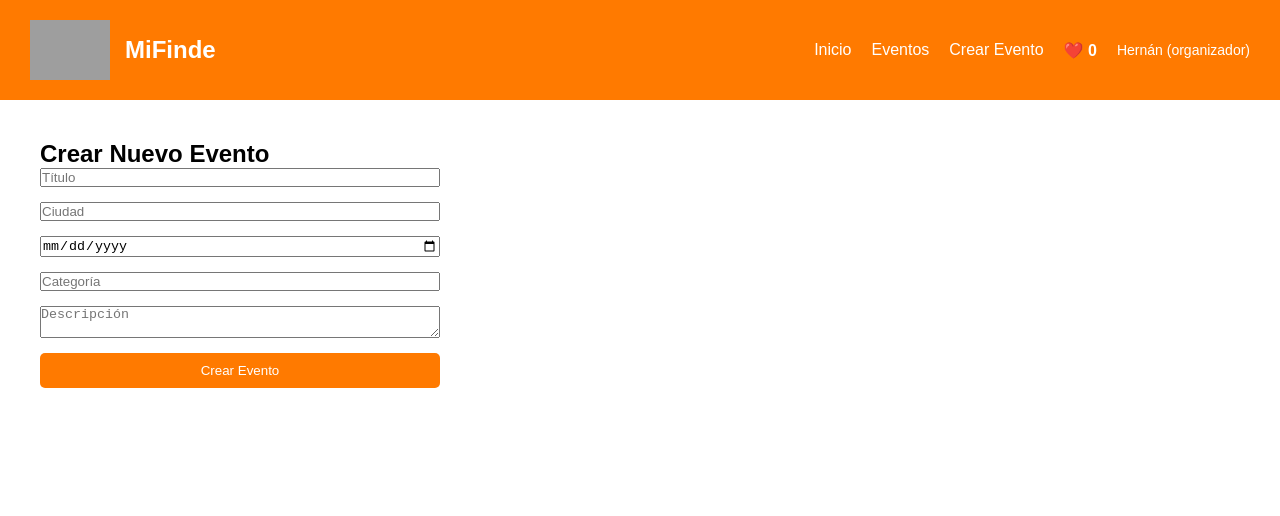
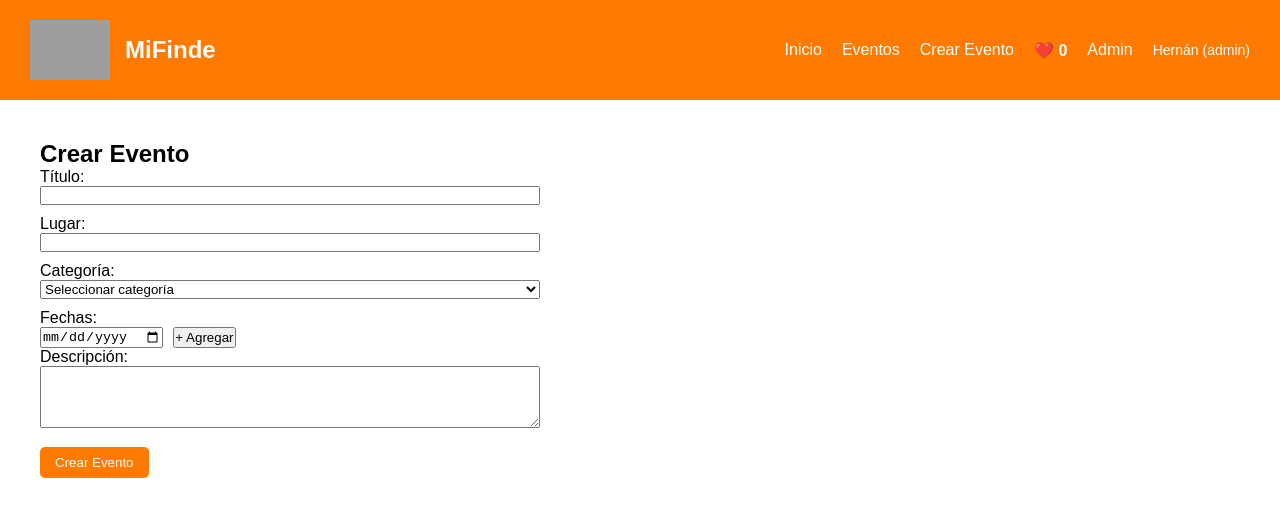
Before and after one commit to hernansp2327/mifinde, a React (Vite) app: page /crear-evento in a window 1280 px wide. Shown: the top 516 px of the page. Built offline with nearby package versions, Linux system fonts and the light colour scheme; grey boxes are pictures that could not be loaded.

Commit message:
MiFinde estable con descripcion y fechas multiples

```diff
--- a/src/App.jsx
+++ b/src/App.jsx
@@ -6,16 +6,22 @@ import { FavoritosContext, FavoritosProvider } from "./context/FavoritosContext"
 import { UserContext, UserProvider } from "./context/UserContext"
 import { EventosProvider } from "./context/EventosContext"
 
+import ProtectedRoute from "./components/ProtectedRoute"
+
 import Home from "./pages/Home"
 import Eventos from "./pages/Eventos"
 import EventoDetalle from "./pages/EventoDetalle"
 import MisEventos from "./pages/MisEventos"
 import CrearEvento from "./pages/CrearEvento"
+import Admin from "./pages/Admin"
 
 function AppContent() {
 
   const { favoritos } = useContext(FavoritosContext)
   const { usuario } = useContext(UserContext)
+
+  const puedeCrearEvento =
+    usuario.rol === "admin" || usuario.rol === "organizador"
 
   return (
     <BrowserRouter>
@@ -52,7 +58,7 @@ function AppContent() {
               Eventos
             </Link>
 
-            {usuario.rol === "organizador" && (
+            {puedeCrearEvento && (
               <Link
                 to="/crear-evento"
                 style={{ color: "white", textDecoration: "none" }}
@@ -72,6 +78,15 @@ function AppContent() {
               ❤️ {favoritos.length}
             </Link>
 
+            {usuario.rol === "admin" && (
+              <Link
+                to="/admin"
+                style={{ color: "white", textDecoration: "none" }}
+              >
+                Admin
+              </Link>
+            )}
+
             <span style={{ color: "white", fontSize: "14px" }}>
               {usuario.nombre} ({usuario.rol})
             </span>
@@ -85,7 +100,24 @@ function AppContent() {
             <Route path="/eventos" element={<Eventos />} />
             <Route path="/eventos/:id" element={<EventoDetalle />} />
             <Route path="/mis-eventos" element={<MisEventos />} />
-            <Route path="/crear-evento" element={<CrearEvento />} />
+
+            <Route
+              path="/crear-evento"
+              element={
+                puedeCrearEvento
+                  ? <CrearEvento />
+                  : <Home />
+              }
+            />
+
+            <Route
+              path="/admin"
+              element={
+                <ProtectedRoute requiredRole="admin">
+                  <Admin />
+                </ProtectedRoute>
+              }
+            />
           </Routes>
         </div>
 
--- /dev/null
+++ b/src/components/ProtectedRoute.jsx
@@ -0,0 +1,14 @@
+import { useContext } from "react"
+import { Navigate } from "react-router-dom"
+import { UserContext } from "../context/UserContext"
+
+export default function ProtectedRoute({ children, requiredRole }) {
+
+  const { usuario } = useContext(UserContext)
+
+  if (!usuario || usuario.rol !== requiredRole) {
+    return <Navigate to="/" replace />
+  }
+
+  return children
+}
--- a/src/context/UserContext.jsx
+++ b/src/context/UserContext.jsx
@@ -7,7 +7,7 @@ export function UserProvider({ children }) {
   // Simulamos usuario logueado
   const [usuario, setUsuario] = useState({
     nombre: "Hernán",
-    rol: "organizador" // cambiar a "usuario" para probar
+    rol: "admin" // cambiar a "usuario" para probar
   })
 
   const cambiarRol = (nuevoRol) => {
--- /dev/null
+++ b/src/pages/Admin.jsx
@@ -0,0 +1,153 @@
+import { useContext } from "react"
+import { EventosContext } from "../context/EventosContext"
+
+export default function Admin() {
+
+  const {
+    eventos,
+    deleteEvent,
+    toggleFeatured,
+    approveEvent,
+    rejectEvent
+  } = useContext(EventosContext)
+
+  const pendientes = eventos.filter(e => e.estado === "pendiente")
+  const aprobados = eventos.filter(e => e.estado === "aprobado")
+  const rechazados = eventos.filter(e => e.estado === "rechazado")
+
+  const renderFechas = (evento) => {
+    // Compatibilidad con eventos viejos (fecha única)
+    if (evento.fechas && evento.fechas.length > 0) {
+      return (
+        <ul>
+          {evento.fechas.map((f, i) => (
+            <li key={i}>{f}</li>
+          ))}
+        </ul>
+      )
+    }
+
+    if (evento.fecha) {
+      return <p>{evento.fecha}</p>
+    }
+
+    return <p>Sin fecha</p>
+  }
+
+  const renderEvento = (evento) => (
+    <div
+      key={evento.id}
+      style={{
+        border: "1px solid #ccc",
+        padding: "15px",
+        marginBottom: "15px",
+        borderRadius: "8px",
+        background:
+          evento.estado === "pendiente"
+            ? "#fff8e6"
+            : evento.estado === "rechazado"
+            ? "#ffe6e6"
+            : "#ffffff"
+      }}
+    >
+      <h3>{evento.titulo}</h3>
+
+      <p><strong>Estado:</strong> {evento.estado}</p>
+
+      <p><strong>Fechas:</strong></p>
+      {renderFechas(evento)}
+
+      <div style={{ display: "flex", gap: "10px", marginTop: "15px", flexWrap: "wrap" }}>
+
+        {evento.estado === "pendiente" && (
+          <>
+            <button
+              onClick={() => approveEvent(evento.id)}
+              style={{
+                padding: "6px 10px",
+                background: "green",
+                color: "white",
+                border: "none",
+                borderRadius: "5px",
+                cursor: "pointer"
+              }}
+            >
+              Aprobar
+            </button>
+
+            <button
+              onClick={() => rejectEvent(evento.id)}
+              style={{
+                padding: "6px 10px",
+                background: "orange",
+                color: "white",
+                border: "none",
+                borderRadius: "5px",
+                cursor: "pointer"
+              }}
+            >
+              Rechazar
+            </button>
+          </>
+        )}
+
+        {evento.estado === "aprobado" && (
+          <button
+            onClick={() => toggleFeatured(evento.id)}
+            style={{
+              padding: "6px 10px",
+              background: "#ff7a00",
+              color: "white",
+              border: "none",
+              borderRadius: "5px",
+              cursor: "pointer"
+            }}
+          >
+            {evento.destacado ? "Quitar Destacado" : "Destacar"}
+          </button>
+        )}
+
+        <button
+          onClick={() => deleteEvent(evento.id)}
+          style={{
+            padding: "6px 10px",
+            background: "red",
+            color: "white",
+            border: "none",
+            borderRadius: "5px",
+            cursor: "pointer"
+          }}
+        >
+          Eliminar
+        </button>
+
+      </div>
+    </div>
+  )
+
+  return (
+    <div>
+
+      <h2>Panel de Administración</h2>
+
+      <h3 style={{ marginTop: "30px" }}>
+        🟡 Pendientes ({pendientes.length})
+      </h3>
+      {pendientes.length === 0 && <p>No hay eventos pendientes.</p>}
+      {pendientes.map(renderEvento)}
+
+      <h3 style={{ marginTop: "30px" }}>
+        🟢 Aprobados ({aprobados.length})
+      </h3>
+      {aprobados.length === 0 && <p>No hay eventos aprobados.</p>}
+      {aprobados.map(renderEvento)}
+
+      <h3 style={{ marginTop: "30px" }}>
+        🔴 Rechazados ({rechazados.length})
+      </h3>
+      {rechazados.length === 0 && <p>No hay eventos rechazados.</p>}
+      {rechazados.map(renderEvento)}
+
+    </div>
+  )
+}
--- a/src/pages/CrearEvento.jsx
+++ b/src/pages/CrearEvento.jsx
@@ -1,88 +1,125 @@
 import { useState, useContext } from "react"
 import { useNavigate } from "react-router-dom"
 import { EventosContext } from "../context/EventosContext"
+import { UserContext } from "../context/UserContext"
 
-function CrearEvento() {
+export default function CrearEvento() {
 
   const { agregarEvento } = useContext(EventosContext)
+  const { usuario } = useContext(UserContext)
   const navigate = useNavigate()
 
-  const [form, setForm] = useState({
-    titulo: "",
-    lugar: "",
-    fecha: "",
-    categoria: "",
-    descripcion: ""
-  })
+  const [titulo, setTitulo] = useState("")
+  const [lugar, setLugar] = useState("")
+  const [categoria, setCategoria] = useState("")
+  const [descripcion, setDescripcion] = useState("")
+  const [fechas, setFechas] = useState([])
+  const [fechaInput, setFechaInput] = useState("")
 
-  const handleChange = (e) => {
-    setForm({
-      ...form,
-      [e.target.name]: e.target.value
-    })
+  const agregarFecha = () => {
+    if (fechaInput && !fechas.includes(fechaInput)) {
+      setFechas([...fechas, fechaInput])
+      setFechaInput("")
+    }
   }
 
   const handleSubmit = (e) => {
     e.preventDefault()
 
-    agregarEvento(form)
+    if (!titulo || !lugar || !categoria || fechas.length === 0) {
+      alert("Completá todos los campos obligatorios")
+      return
+    }
+
+    agregarEvento({
+      titulo,
+      lugar,
+      categoria,
+      descripcion,
+      fechas,
+      creador: usuario.nombre
+    })
 
     navigate("/eventos")
   }
 
   return (
     <div>
-      <h2>Crear Nuevo Evento</h2>
+      <h2>Crear Evento</h2>
 
-      <form onSubmit={handleSubmit} style={{ display: "flex", flexDirection: "column", gap: "15px", maxWidth: "400px" }}>
+      <form onSubmit={handleSubmit} style={{ maxWidth: "500px" }}>
 
+        <div>
+          <label>Título:</label>
           <input
             type="text"
-          name="titulo"
-          placeholder="Título"
-          value={form.titulo}
-          onChange={handleChange}
-          required
+            value={titulo}
+            onChange={(e) => setTitulo(e.target.value)}
+            style={{ width: "100%", marginBottom: "10px" }}
           />
+        </div>
 
+        <div>
+          <label>Lugar:</label>
           <input
             type="text"
-          name="lugar"
-          placeholder="Ciudad"
-          value={form.lugar}
-          onChange={handleChange}
-          required
+            value={lugar}
+            onChange={(e) => setLugar(e.target.value)}
+            style={{ width: "100%", marginBottom: "10px" }}
           />
+        </div>
 
+        <div>
+          <label>Categoría:</label>
+          <select
+            value={categoria}
+            onChange={(e) => setCategoria(e.target.value)}
+            style={{ width: "100%", marginBottom: "10px" }}
+          >
+            <option value="">Seleccionar categoría</option>
+            <option value="Fiesta">Fiesta</option>
+            <option value="Festival">Festival</option>
+            <option value="Concierto">Concierto</option>
+            <option value="Gastronómico">Gastronómico</option>
+            <option value="Tradicionalista">Tradicionalista</option>
+            <option value="Deportivo">Deportivo</option>
+          </select>
+        </div>
+
+        <div>
+          <label>Fechas:</label>
+          <div style={{ display: "flex", gap: "10px" }}>
             <input
               type="date"
-          name="fecha"
-          value={form.fecha}
-          onChange={handleChange}
-          required
+              value={fechaInput}
+              onChange={(e) => setFechaInput(e.target.value)}
             />
+            <button type="button" onClick={agregarFecha}>
+              + Agregar
+            </button>
+          </div>
 
-        <input
-          type="text"
-          name="categoria"
-          placeholder="Categoría"
-          value={form.categoria}
-          onChange={handleChange}
-          required
+          <ul>
+            {fechas.map((f, i) => (
+              <li key={i}>{f}</li>
+            ))}
+          </ul>
+        </div>
+
+        <div>
+          <label>Descripción:</label>
+          <textarea
+            value={descripcion}
+            onChange={(e) => setDescripcion(e.target.value)}
+            rows="4"
+            style={{ width: "100%", marginBottom: "15px" }}
           />
-
-        <textarea
-          name="descripcion"
-          placeholder="Descripción"
-          value={form.descripcion}
-          onChange={handleChange}
-          required
-        />
+        </div>
 
         <button
           type="submit"
           style={{
-            padding: "10px",
+            padding: "8px 15px",
             background: "#ff7a00",
             color: "white",
             border: "none",
@@ -97,5 +134,3 @@ function CrearEvento() {
     </div>
   )
 }
-
-export default CrearEvento
--- a/src/pages/EventoDetalle.jsx
+++ b/src/pages/EventoDetalle.jsx
@@ -1,22 +1,53 @@
 import { useParams } from "react-router-dom"
-import { eventos } from "../data/eventos"
+import { useContext } from "react"
+import { EventosContext } from "../context/EventosContext"
 
 export default function EventoDetalle() {
 
   const { id } = useParams()
+  const { eventos } = useContext(EventosContext)
 
-  const evento = eventos.find(e => e.id === Number(id))
+  // Comparación blindada por string
+  const evento = eventos.find(e => String(e.id) === String(id))
+
+  console.log("ID recibido:", id)
+  console.log("Eventos actuales:", eventos)
 
   if (!evento) {
-    return <p>Evento no encontrado</p>
+    return (
+      <div>
+        <h2>Evento no encontrado</h2>
+        <p>Puede que el ID no coincida o el evento haya sido eliminado.</p>
+      </div>
+    )
   }
 
   return (
     <div>
       <h2>{evento.titulo}</h2>
+
       <p><strong>Lugar:</strong> {evento.lugar}</p>
-      <p><strong>Fecha:</strong> {evento.fecha}</p>
-      <p>{evento.descripcion}</p>
+
+      <p><strong>Fechas:</strong></p>
+
+      {evento.fechas && evento.fechas.length > 0 ? (
+        <ul>
+          {evento.fechas.map((f, i) => (
+            <li key={i}>{f}</li>
+          ))}
+        </ul>
+      ) : evento.fecha ? (
+        <p>{evento.fecha}</p>
+      ) : (
+        <p>Sin fecha</p>
+      )}
+
+      {evento.descripcion && (
+        <div style={{ marginTop: "20px" }}>
+          <strong>Descripción:</strong>
+          <p>{evento.descripcion}</p>
+        </div>
+      )}
     </div>
   )
 }
```
Also changed, not shown: src/context/EventosContext.jsx (+58 -4 lines), src/main.jsx (+8 -1 lines), src/pages/Eventos.jsx (+22 -8 lines). Lines whose indentation alone changed are shown as unchanged.
